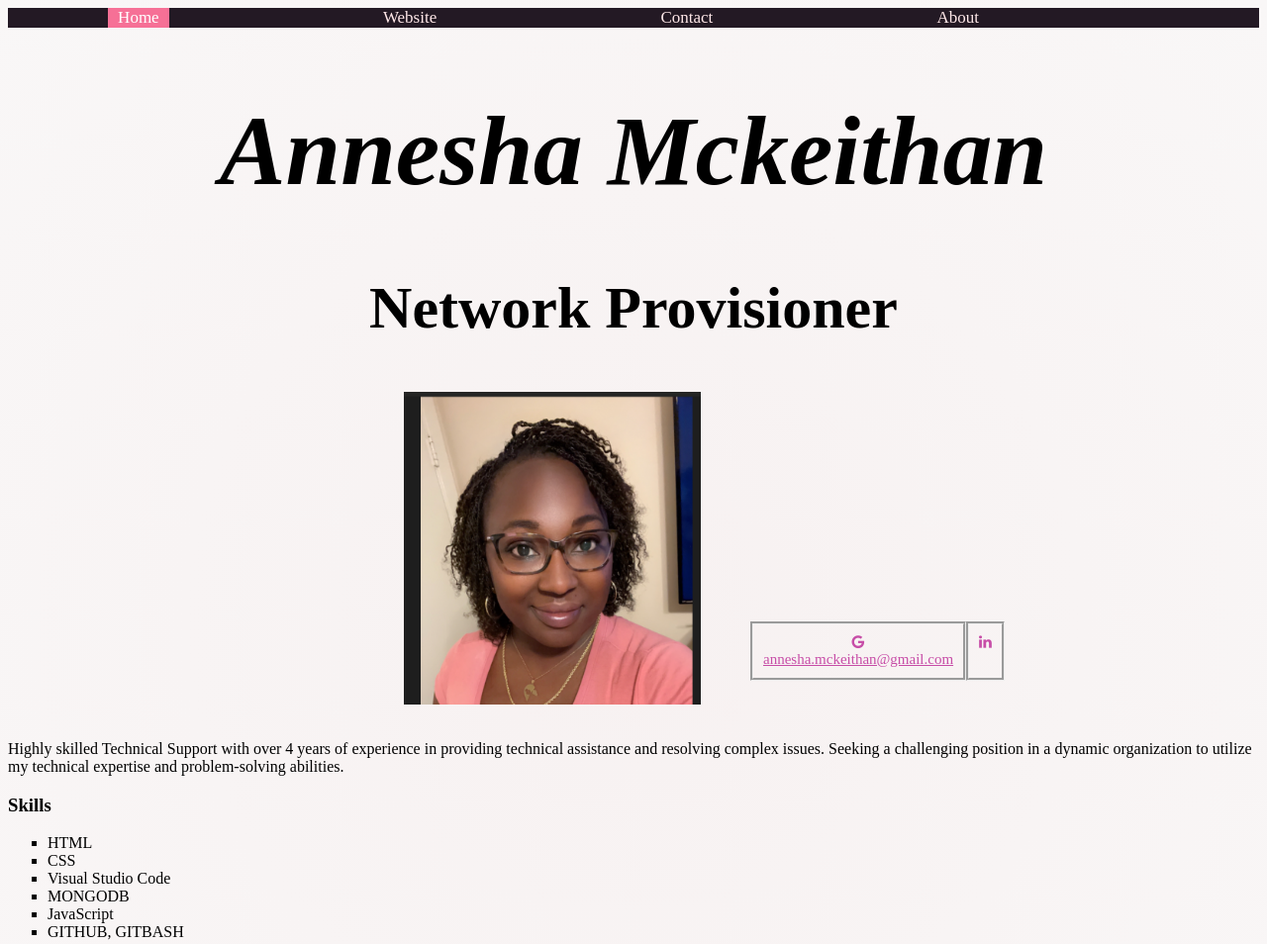
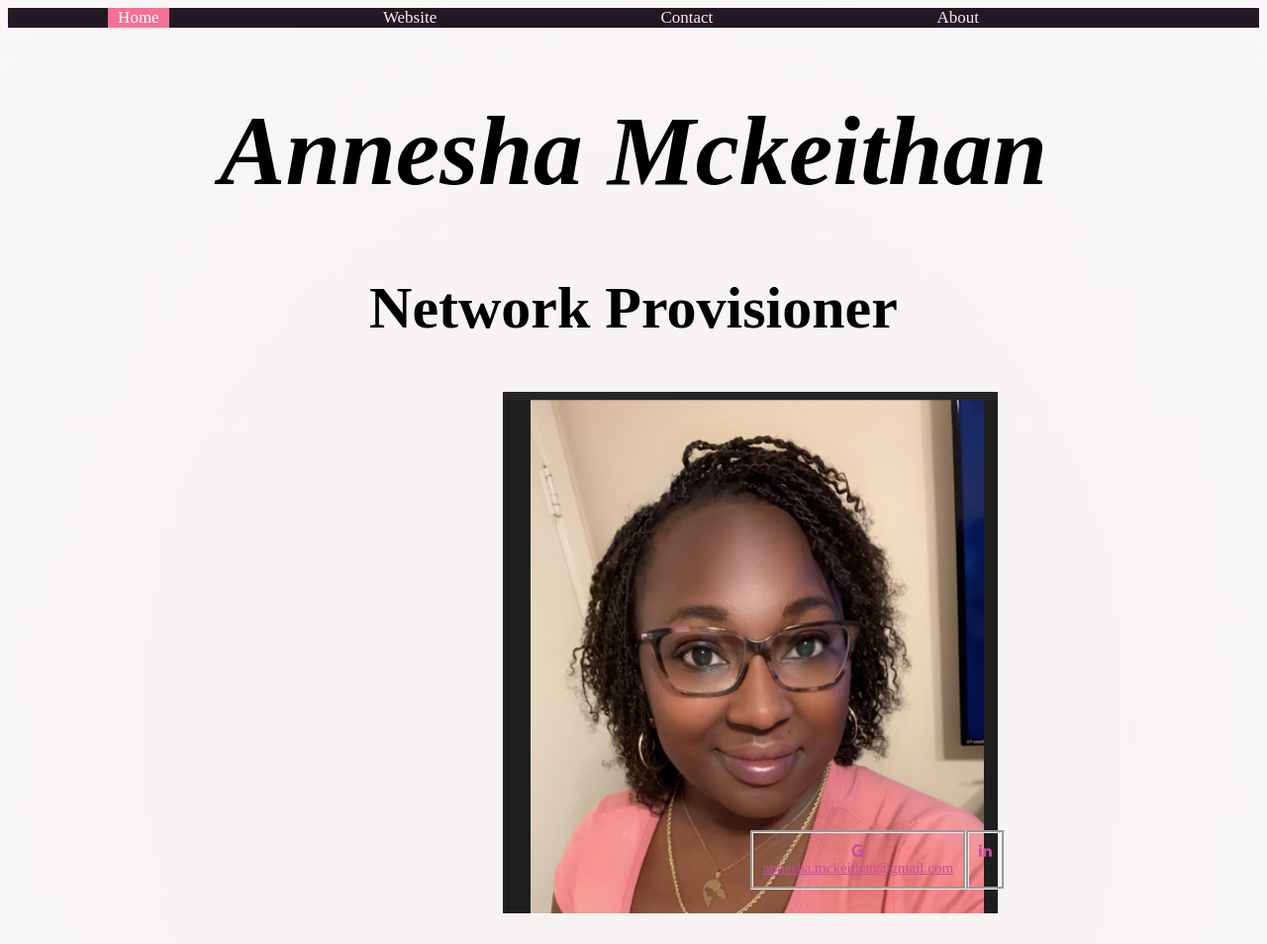
Before and after one commit to asmckeithan/Repo2, a plain HTML site: page Pages/index.html in a window 1280 px wide. Shown: the top 954 px of the page at 99% size. Drawn offline with Linux system fonts and the light colour scheme.

Commit message:
new commit

```diff
--- a/Styles/styles.css
+++ b/Styles/styles.css
@@ -6,8 +6,8 @@ body {
 }
 img {
     display: flex;
-    width: 300px;
-    margin-left: 400px;
+    width: 500px;
+    margin-left: 500px;
     /* align-content: center; */
 }
 .topnav {
```
Also changed, not shown: 1 other file.
